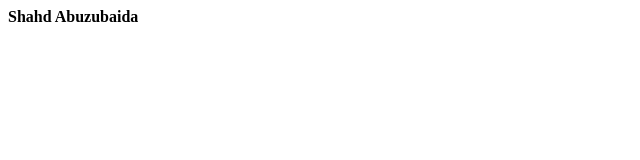
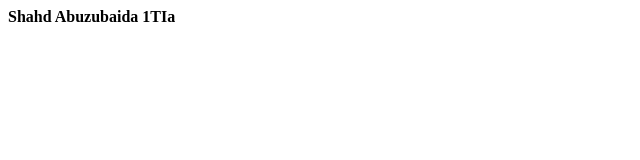
Before and after one commit to shahd03/Shahd, a plain HTML site: page SEMESTER1/Labo2/labo2.html in a window 1280 px wide. Shown: the full height of the page, 0-640 px from the left. Drawn offline with Linux system fonts and the light colour scheme.

Commit message:
Update labo2.html

```diff
--- a/SEMESTER1/Labo2/labo2.html
+++ b/SEMESTER1/Labo2/labo2.html
@@ -6,5 +6,6 @@
 </head>
 <body>
 <strong>Shahd Abuzubaida</strong>
+<strong>1TIa</strong>
 </body>
 </html>
```
